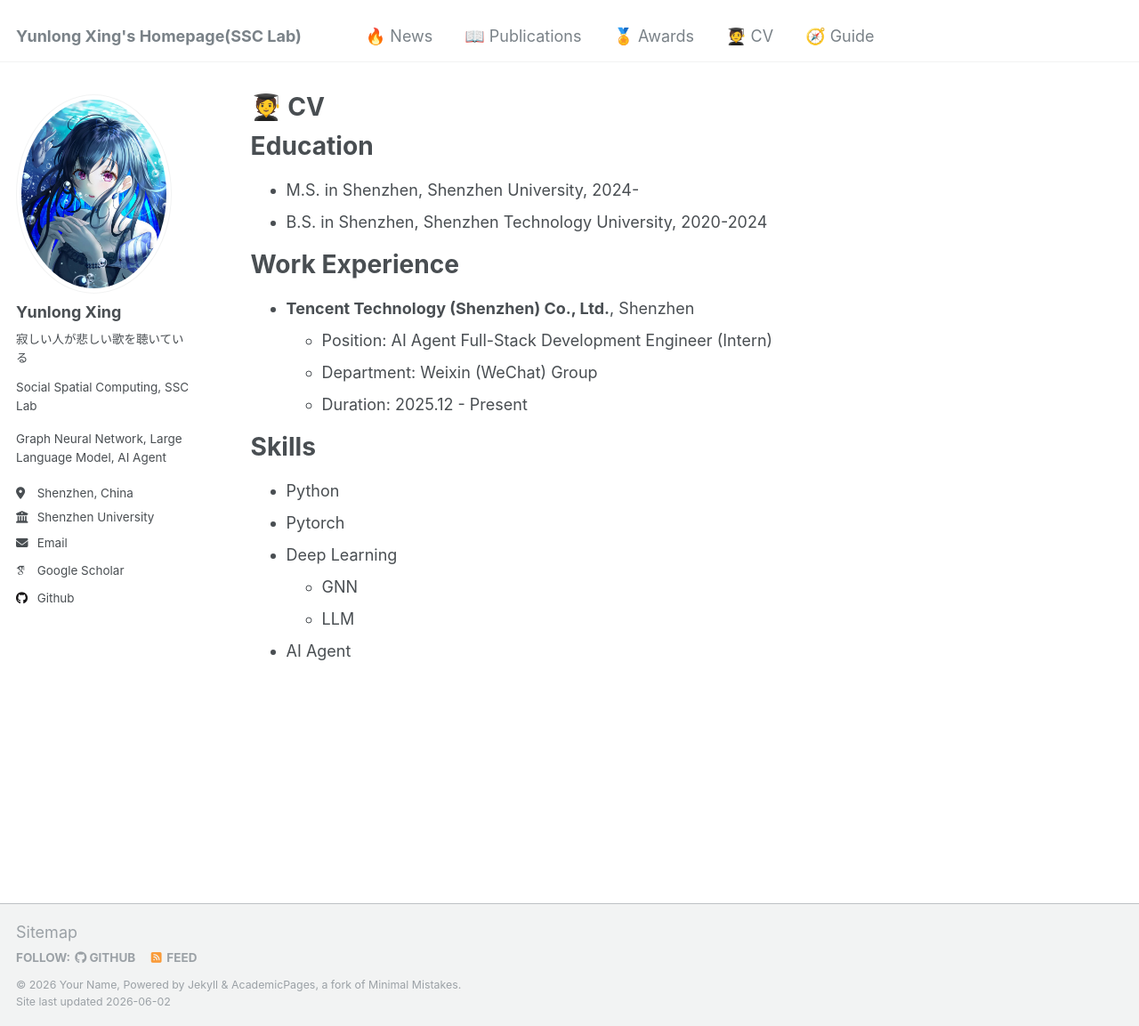
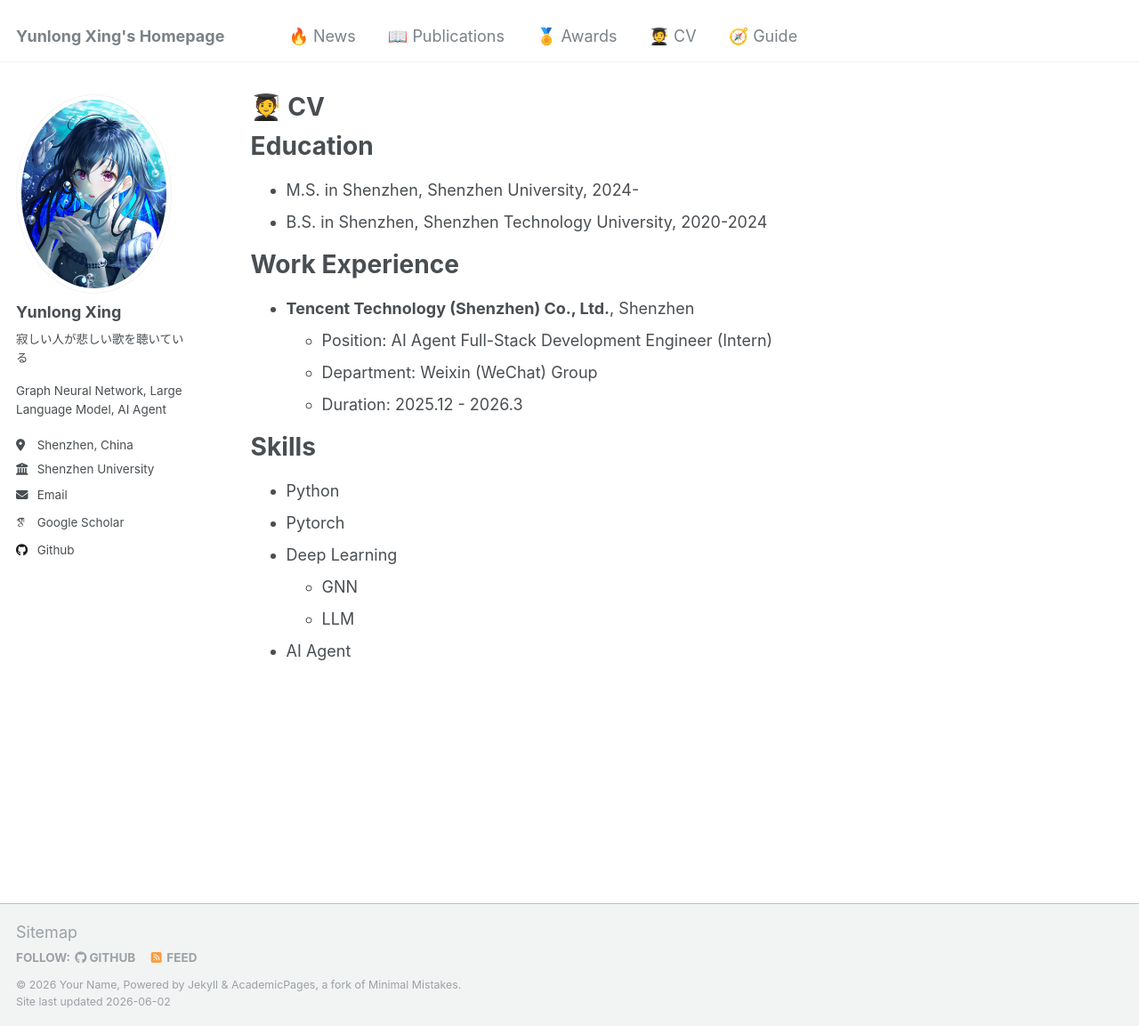
Before and after one commit to Cailishy/Cailishy.github.io, a Jekyll site: the page built from _pages/cv.md, in a window 1280 px wide and 1153 px high. Shown: the whole window at 89% size. Built offline with Jekyll 4.4.1, drawn with Linux system fonts in a browser that asks for light colours; some web fonts are replaced.

Commit message:
完善信息

```diff
--- a/_config.yml
+++ b/_config.yml
@@ -8,7 +8,7 @@
 
 # Basic Site Settings
 locale                   : "en-US"
-title                    : "Yunlong Xing's Homepage(SSC Lab)"
+title                    : "Yunlong Xing's Homepage"
 title_separator          : "-"
 name                     : &name "Your Name"
 description              : &description "personal description"
@@ -23,7 +23,7 @@ author:
   # Biographic information
   avatar           : "avatar.png"
   name             : "Yunlong Xing"
-  affiliation      : "Social Spatial Computing, SSC Lab"
+  affiliation      : ""
   pronouns         : "寂しい人が悲しい歌を聴いている" # example: "she/her"
   bio              : "Graph Neural Network, Large Language Model, AI Agent"
   location         : "Shenzhen, China"
@@ -79,7 +79,7 @@ author:
 publication_category:
   books:
     title: 'Books'
-  manuscripts:
+  transactions:
     title: 'Journal Articles'
   conferences:
     title: 'Conference Papers'
--- a/_pages/cv.md
+++ b/_pages/cv.md
@@ -19,7 +19,7 @@ Work Experience
 * **Tencent Technology (Shenzhen) Co., Ltd.**, Shenzhen
   * Position: AI Agent Full-Stack Development Engineer (Intern)
   * Department: Weixin (WeChat) Group
-  * Duration: 2025.12 - Present
+  * Duration: 2025.12 - 2026.3
 
 Skills
 ======
```
Also changed, not shown: _pages/news.md (+1 -0 lines), _publications/Disaster-Aware Social-Semantic Enhanced Hypergraph Convolution Network for Human Mobility Forecasting.md (+1 -1 lines).
